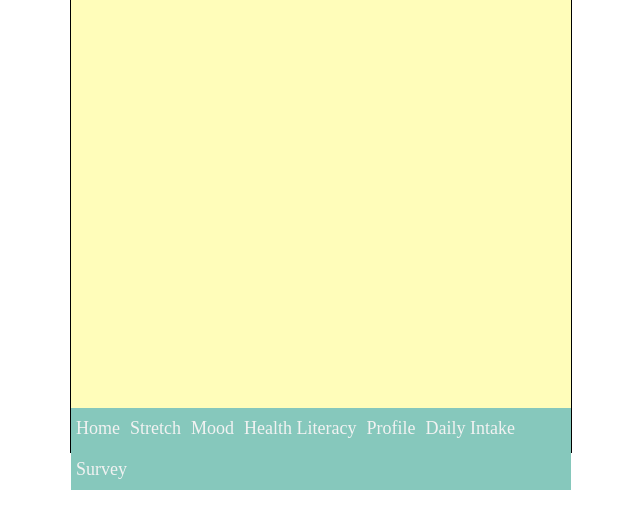
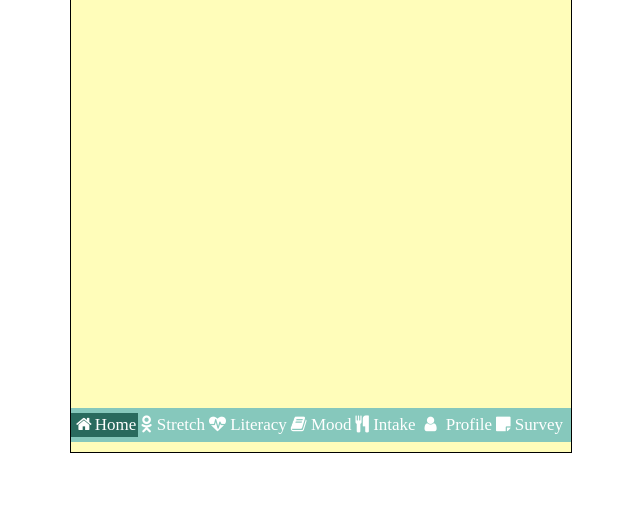
Before and after one commit to schalk23/Phase2_CMSC434, a plain HTML site: page home.html in a window 1280 px wide. Shown: the part 157-686 px from the top of the page, without its empty margins (338-978 px from the left). Drawn offline with Linux system fonts and the light colour scheme; a web font is replaced by a local one.

Commit message:
Add files via upload

```diff
--- a/home.html
+++ b/home.html
@@ -4,8 +4,9 @@
     <link rel="stylesheet" href="style.css">
     <link href='https://fonts.googleapis.com/css?family=Roboto' rel='stylesheet'>
     <link rel="preconnect" href="https://fonts.googleapis.com">
-    <link rel="preconnect" href="https://fonts.gstatic.com" crossorigin>
     <link href="https://fonts.googleapis.com/css2?family=Rampart+One&family=Rubik+Vinyl&display=swap" rel="stylesheet">
+    <link rel="stylesheet" href="https://cdnjs.cloudflare.com/ajax/libs/font-awesome/4.7.0/css/font-awesome.min.css">
+
 </head>
 <body>
 
@@ -13,16 +14,15 @@
 <h1 class="logo">FLEX</h1>
 <h1 class="title">Home</h1>
 
-<div class = "nav_menu">
-    <ul class="nav">
-        <li class="home_icon"><a href="home.html">Home</a></li>
-        <li><a href="stretch.html">Stretch</a></li>
-        <li><a href="mood.html">Mood</a></li>
-        <li><a href="health.html">Health Literacy</a></li>
-        <li><a href="profile.html">Profile</a></li>
-        <li><a href="intake.html">Daily Intake</a></li>
-        <li><a href="survey.html">Survey</a></li>
-    </ul>
+<div class="navbar">
+  <a class="active" a href="home.html"><i class="fa fa-fw fa-home"></i>Home</a>
+  <a href="stretch.html"><i class="fa fa-odnoklassniki"></i> Stretch</a>
+  <a href="health.html"><i class="fa fa-heartbeat" aria-hidden="true"></i> Literacy</a>
+  <a href="mood.html"><i class="fa fa-book"></i> Mood</a>
+  <a href="intake.html"><i class="fa fa-cutlery" aria-hidden="true"></i> Intake</a>
+  <a href="profile.html"><i class="fa fa-fw fa-user"></i> Profile</a>
+  <a href="survey.html"><i class="fa fa-sticky-note"></i> Survey</a>
+
 </div>
 
 
--- a/style.css
+++ b/style.css
@@ -25,44 +25,45 @@ h1{
     font-size: 40px;
 
 }
-
-.nav{
-    list-style-type: none;
-    margin: 0;
-    padding: 0;
-    background-color: #86C8BC;
-    overflow: hidden;
-    font-size:18px;
+.navbar {
+  width: 100%;
+  background-color: #86C8BC;
+  margin-top: 430px;
+  overflow: auto;
+  list-style-type: none;
+  padding: 0;
+  overflow: hidden;
+  font-size:18px;
 }
 
-.nav a {
+.navbar a {
   float: left;
-  color: #f2f2f2;
   text-align: center;
-  padding: 10px 5px;
+  padding: 2px;
+  color: white;
   text-decoration: none;
-  font-size: 18px;
+  font-size: 17px;
+  margin-top: 5px;
+  margin-bottom: 5px;
 }
 
-/* Change the color of links on hover */
-.nav a:hover {
-  background-color: #ddd;
-  color: black;
+.navbar a:hover {
+  background-color: #000;
+  margin-top: 5px;
+  margin-bottom: 5px;
 }
 
-/* Add a color to the active/current link */
-.nav a.active {
-  background-color: #04AA6D;
-  color: white;
+.active {
+  background-color: #296a5e;
+  margin-top: 5px;
+  margin-bottom: 5px;
+  padding: 5px;
 }
 
-.nav_menu{
-    margin-top: 430px;
-}
 
-.home_icon{
-    background-color: url(Images/home_icon.webp);
-    background-repeat: no-repeat;
-    background-size: contain;
 
-}
+@media screen and (max-width: 500px) {
+  .navbar a {
+    float: none;
+    display: block;
+  }
```
Also changed, not shown: Images/calories_icon.png, Images/diary_icon.png, Images/health_literacy_icon.png, Images/home.jpg (added), Images/home_icon.jpg (added), Images/profile_icon.png, Images/stretch_icon.png, Images/survey_icon.png.
